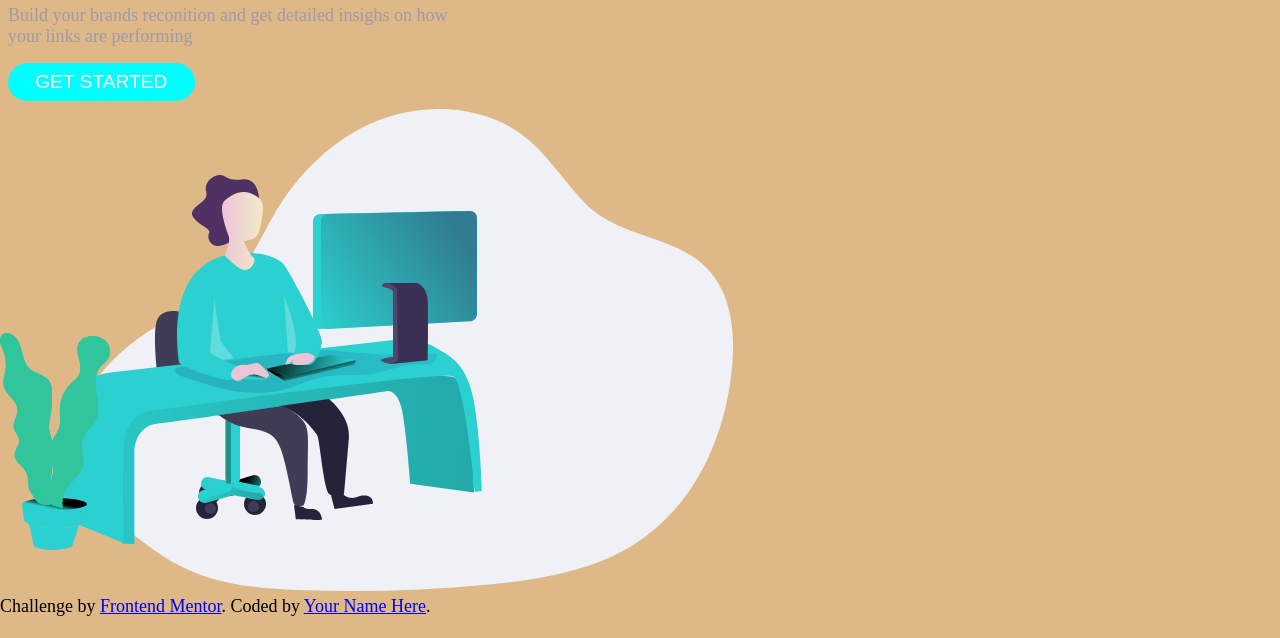
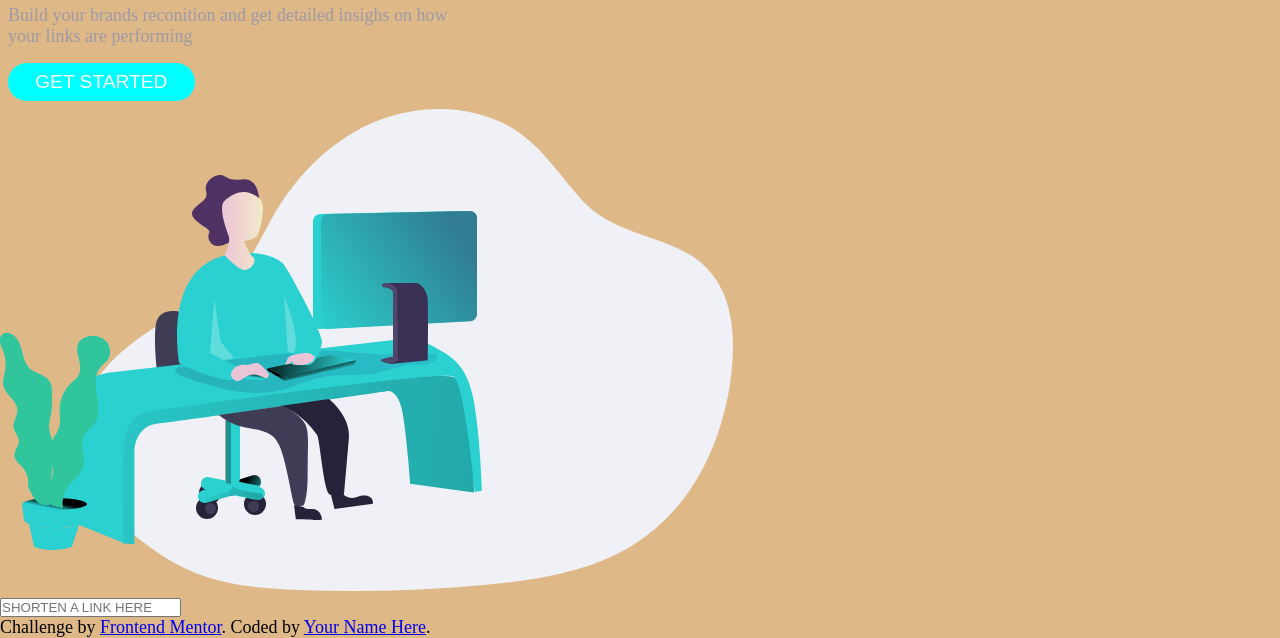
Before and after one commit to ThiernoHBah/URL-shortening-API-landing-page, a plain HTML site: page index.html in a window 1280 px wide. Shown: the part 213-851 px from the top of the page. Before the commit the page ends 830 px from the top, so only its background shows below. Drawn offline with Linux system fonts and the light colour scheme; a script that the page names is missing.

Commit message:
made a mistake when making the form got confused but im sure i did it correct and give he form aclass and gave he input to ext and made it a requirement

```diff
--- a/index.html
+++ b/index.html
@@ -47,8 +47,8 @@
     </div>
   </section>
   <section class="link-input">
-    <form action="text" placeholder="shoren a link here" required>
-
+    <form class="input-conainer">
+      <input type="text" placeholder="SHORTEN A LINK HERE" required>
     </form>
 
   </section>
```
